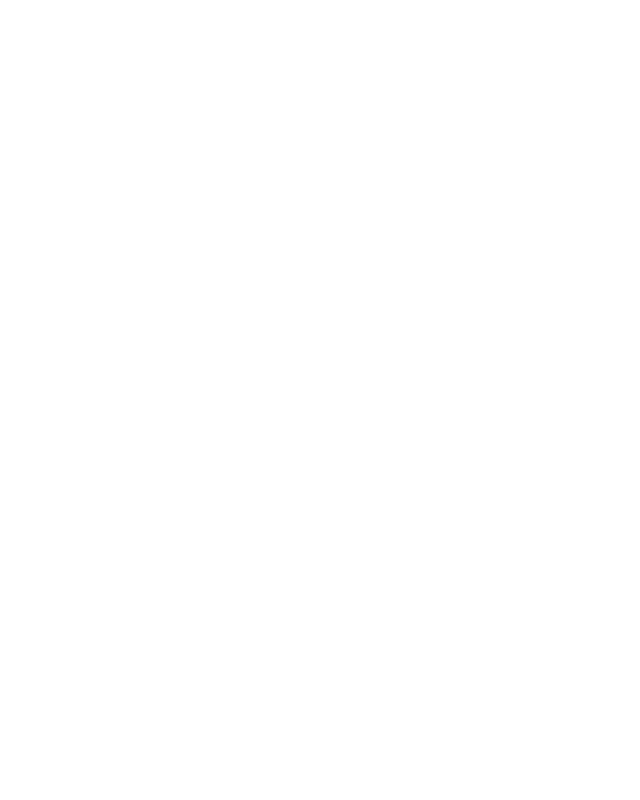
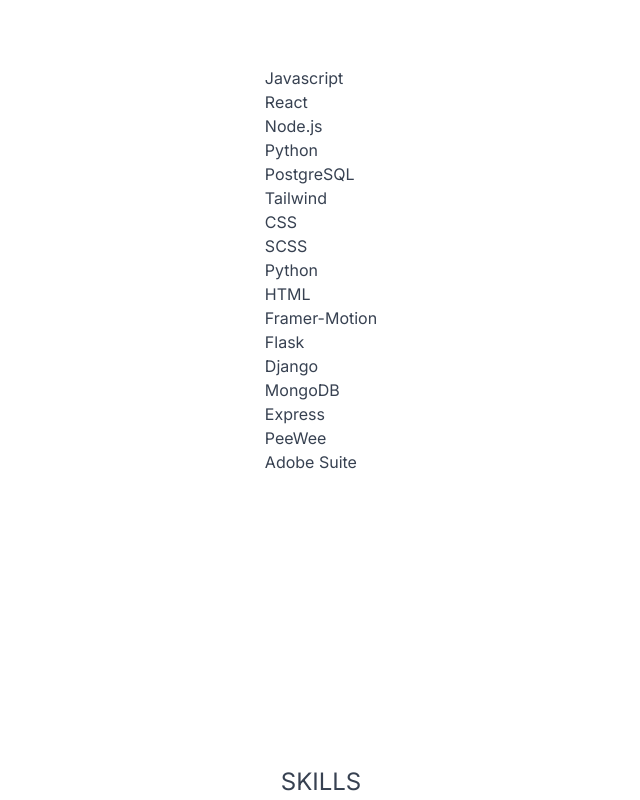
Before and after one commit to trble91/portfolio-new, a Next.js app: page / in a window 1280 px wide. Shown: the part 1820-2620 px from the top of the page, without its empty margins (319-959 px from the left). Before the commit the page ends 954 px from the top, so only its background shows below. Built offline with nearby package versions, Linux system fonts and the light colour scheme.

Commit message:
hopefully she works

```diff
--- a/app/page.js
+++ b/app/page.js
@@ -2,7 +2,10 @@
 import React from "react";
 import Header from "@/Components/Header.jsx";
 import Homepage from "@/Components/Screens/Homepage.jsx";
-import Nav from "@/Components/Nav.jsx";
+import AboutMe from "@/Components/Screens/AboutMe";
+import Skills from "@/Components/Screens/Skills";
+import Photography from "@/Components/Screens/Photography";
+// import Nav from "@/Components/Nav.jsx";
 import './globals.css'
 
 export default function Home() {
@@ -11,8 +14,11 @@ export default function Home() {
       <React.StrictMode>
         <div className="snap-mandatory min-h-screen">
           <Header />
-          <Nav />
+          {/* <Nav /> */}
           <Homepage />
+          <AboutMe />
+          <Skills />
+          <Photography />
         </div>
       </React.StrictMode>
     </>
```
